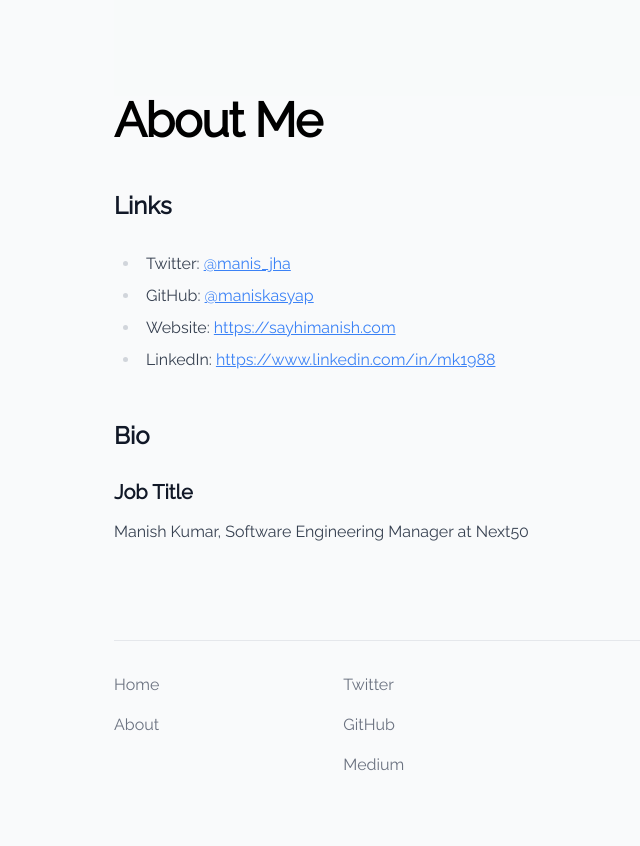
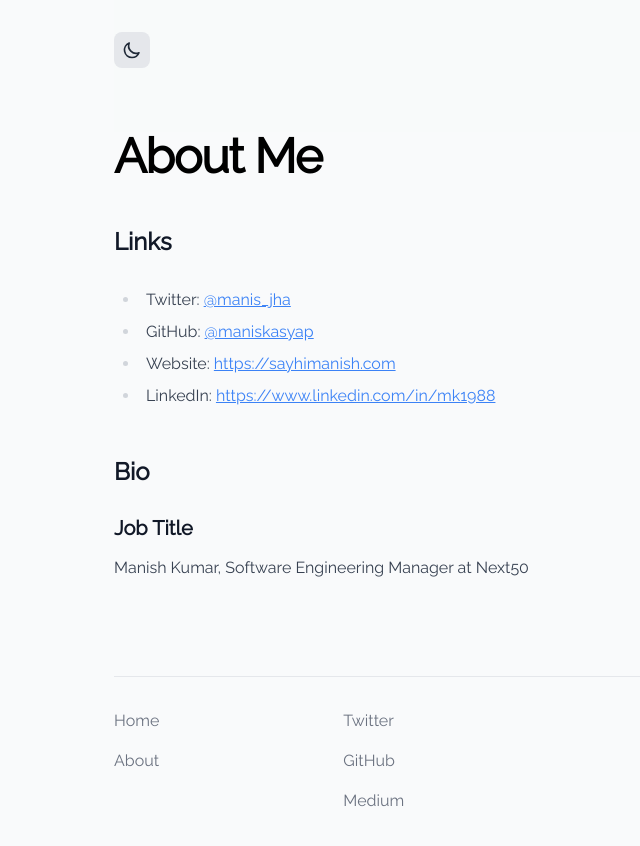
Before and after one commit to maniskasyap/sayhimanish.com, a Next.js app: page /about in a window 1280 px wide. Shown: the top 846 px of the page, without its empty margins (190-830 px from the left). Built offline with nearby package versions, Linux system fonts and the light colour scheme.

Commit message:
wip::dark mode

```diff
--- a/components/Container.tsx
+++ b/components/Container.tsx
@@ -1,7 +1,7 @@
 import Head from 'next/head';
 import { useRouter } from 'next/router';
 import { useState, useEffect } from 'react';
-// import { useTheme } from 'next-themes';
+import { useTheme } from 'next-themes';
 import NextLink from 'next/link';
 import cn from 'classnames';
 
@@ -30,7 +30,7 @@ function NavItem({ href, text }) {
 
 export default function Container(props) {
   const [mounted, setMounted] = useState(false);
-//   const { resolvedTheme, setTheme } = useTheme();
+  const { resolvedTheme, setTheme } = useTheme();
 
   // After mounting, we have access to the theme
   useEffect(() => setMounted(true), []);
@@ -80,7 +80,7 @@ export default function Container(props) {
             <NavItem href="/blog" text="Blog" />
             <NavItem href="/snippets" text="Snippets" />
           </div> */}
-          {/* <button
+          <button
             aria-label="Toggle Dark Mode"
             type="button"
             className="w-9 h-9 bg-gray-200 rounded-lg dark:bg-gray-600 flex items-center justify-center  hover:ring-2 ring-gray-300  transition-all"
@@ -113,7 +113,7 @@ export default function Container(props) {
                 )}
               </svg>
             )}
-          </button> */}
+          </button>
         </nav>
       </div>
       <main
--- a/package.json
+++ b/package.json
@@ -12,6 +12,7 @@
     "@tailwindcss/typography": "^0.5.7",
     "classnames": "^2.3.2",
     "next": "12.3.1",
+    "next-themes": "^0.2.1",
     "react": "18.2.0",
     "react-dom": "18.2.0",
     "tailwindcss": "^3.2.1"
--- a/pages/_app.tsx
+++ b/pages/_app.tsx
@@ -1,8 +1,13 @@
-import '../styles/global.css'
-import type { AppProps } from 'next/app'
+import '../styles/global.css';
+import { ThemeProvider } from 'next-themes';
+import type { AppProps } from 'next/app';
 
 function MyApp({ Component, pageProps }: AppProps) {
-  return <Component {...pageProps} />
+  return (
+    <ThemeProvider attribute="class">
+      <Component {...pageProps} />
+    </ThemeProvider>
+  );
 }
 
-export default MyApp
+export default MyApp;
--- a/tailwind.config.js
+++ b/tailwind.config.js
@@ -78,5 +78,8 @@ module.exports = {
       }),
     },
   },
+  variants: {
+    typography: ['dark'],
+  },
   plugins: [require('@tailwindcss/typography')],
 };
```
Also changed, not shown: 1 other file (tests, documents, lock files or other folders).
